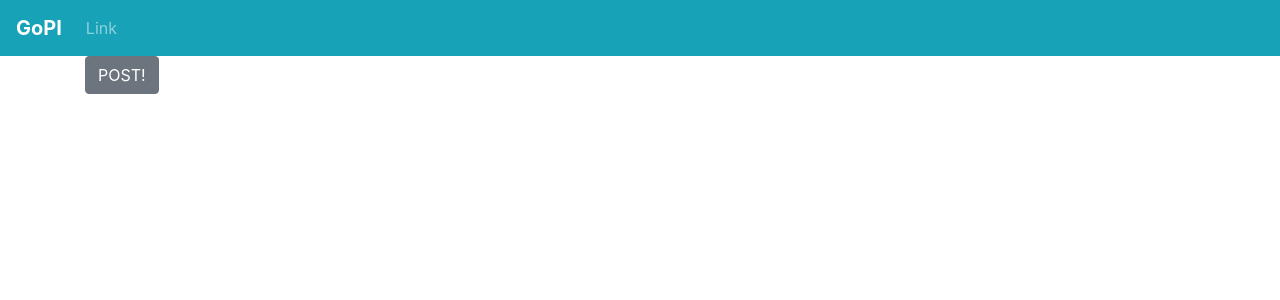
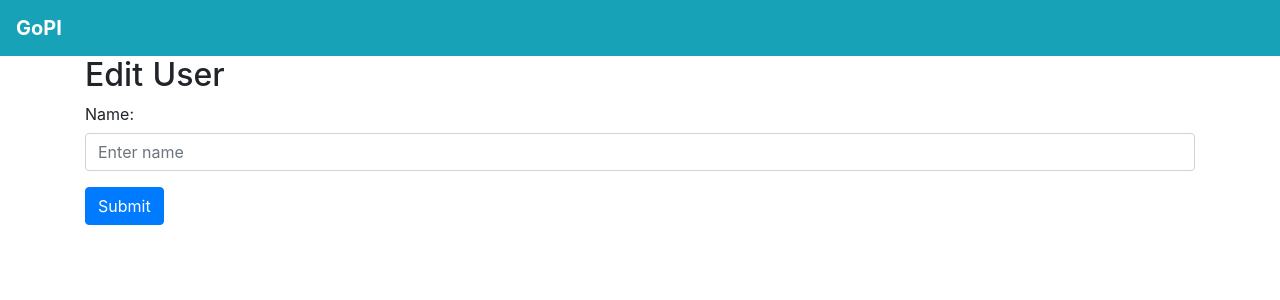
Before and after one commit to koyo-miyamura/go-api-practice, a Nuxt app in the folder public/: page /users/new in a window 1280 px wide. Shown: the top 300 px of the page. Built offline with nearby package versions, Linux system fonts and the light colour scheme; no server answers.

Commit message:
user updateページ の実装

```diff
--- a/public/layouts/default.vue
+++ b/public/layouts/default.vue
@@ -10,18 +10,6 @@
           <b>GoPI</b>
         </nuxt-link>
         </b-navbar-brand>
-
-      <b-navbar-toggle target="nav_collapse"/>
-
-      <b-collapse
-        id="nav_collapse"
-        is-nav>
-
-        <b-navbar-nav>
-          <b-nav-item><nuxt-link to="/users/new" tag="span">Link</nuxt-link></b-nav-item>
-        </b-navbar-nav>
-
-      </b-collapse>
     </b-navbar>
     <b-container>
       <nuxt/>
--- a/public/pages/index.vue
+++ b/public/pages/index.vue
@@ -2,6 +2,9 @@
   <div v-if="!loading">
     <h2>Users</h2>
     <b-table striped :items="users" :fields="fields">
+      <template slot="name" slot-scope="row">
+        <nuxt-link :to="{ path: 'users/' + row.item.id }">{{row.item.name}}</nuxt-link>
+      </template>
       <template slot="action" slot-scope="row">
         <b-button variant="danger" size="sm" @click.stop="deleteUser(row.item)">
           Delete
@@ -27,7 +30,6 @@
   margin-bottom: 30px;
 }
 </style>
-
 
 <script>
 import axios from 'axios'
@@ -55,7 +57,6 @@ export default {
         })
         .catch(error => {
           console.log(error)
-          this.errored = true
         })
         .finally(() => {
           this.loading = false
--- /dev/null
+++ b/public/pages/users/_id.vue
@@ -0,0 +1,62 @@
+<template>
+  <b-form class="form" @submit.prevent="postUser">
+      <h2>Edit User</h2>
+      <b-form-group label="Name:">
+        <b-form-input type="text"
+                      v-model="user.name"
+                      required
+                      placeholder="Enter name">
+        </b-form-input>
+      </b-form-group>
+      <b-button type="submit" variant="primary">Submit</b-button>
+    </b-form>
+</template>
+
+<style scoped>
+.form {
+  margin-bottom: 30px;
+}
+</style>
+
+<script>
+import axios from 'axios'
+axios.defaults.headers.common['Content-Type'] = `application/json`
+export default {
+  data: function() {
+    return {
+      user: {},
+      url: 'http://localhost:8080/users/' + this.$route.params.id
+    }
+  },
+  methods: {
+    getApiData() {
+      axios
+        .get(this.url)
+        .then(response => {
+          this.user = response.data.user
+        })
+        .catch(error => {
+          console.log(error)
+        })
+    },
+    updateUser() {
+      axios
+        .put(this.url, {
+          name: this.form.name
+        })
+        .then(response => {
+          console.log('Updated' + response.data)
+        })
+        .catch(error => {
+          console.log(error)
+        })
+        .finally(() => {
+          this.getApiData()
+        })
+    }
+  },
+  mounted() {
+    this.getApiData()
+  }
+}
+</script>
--- a/public/pages/users/new.vue
+++ /dev/null
@@ -1,25 +0,0 @@
-<template>
-  <div>
-    <b-button @click="post">POST!</b-button>
-  </div>
-</template>
-
-<script>
-import axios from 'axios'
-export default {
-  data: function() {
-    return {
-      user: {
-        name: 'nuxt'
-      }
-    }
-  },
-  methods: {
-    post() {
-      // axios.post("localhost:8080")
-      alert('まだ未実装！')
-      return
-    }
-  }
-}
-</script>
```
